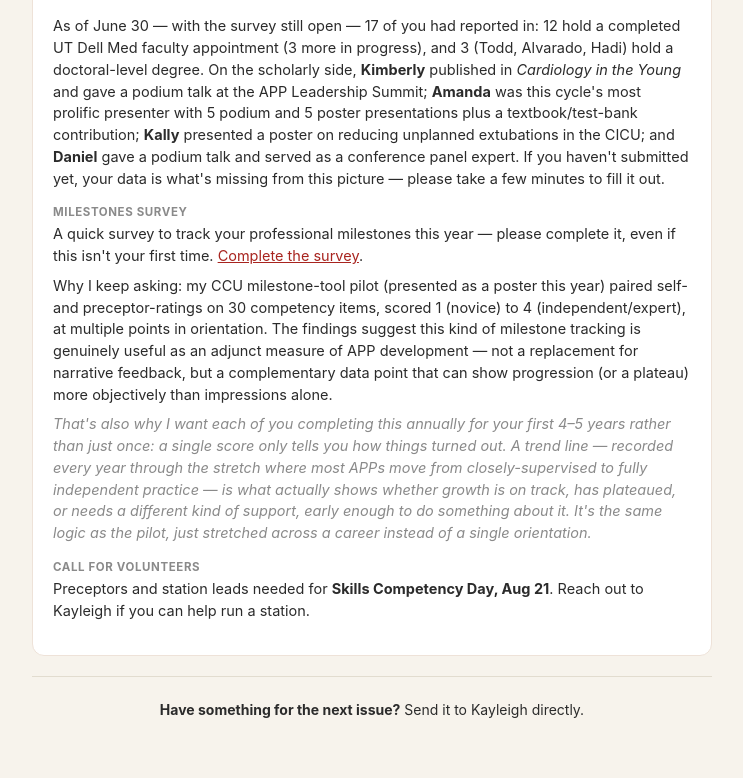
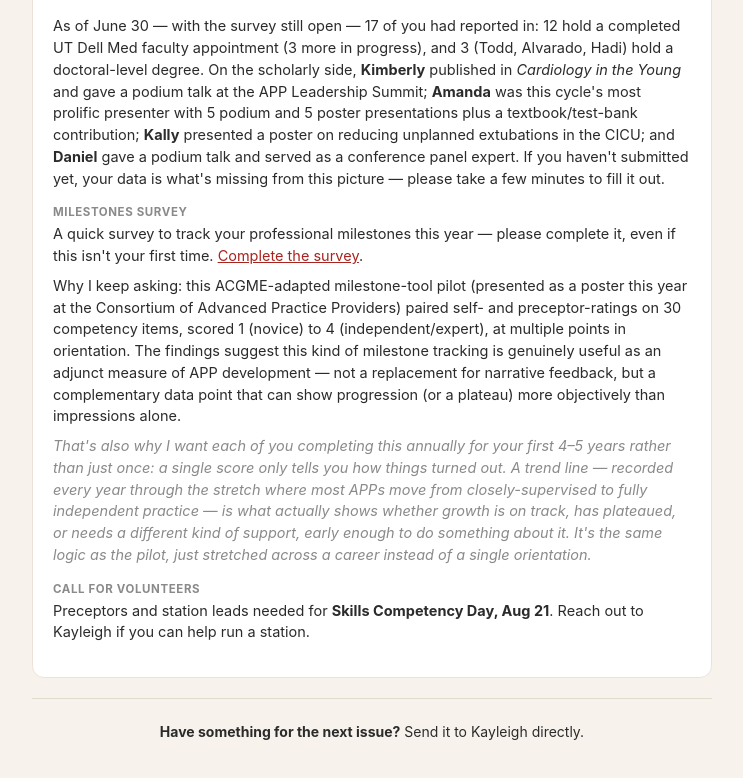
Before and after one commit to kayleighatodd-88/TCPCHD-APP-Newsletter, a plain HTML site: page index.html in a window 1280 px wide. Shown: the part 4375-5153 px from the top of the page, without its empty margins (268-1011 px from the left). Drawn offline with Linux system fonts and the light colour scheme.

Commit message:
Revise milestone-tool pilot description in index.html
Updated the text in the milestone-tool pilot description for clarity and context.

```diff
--- a/index.html
+++ b/index.html
@@ -463,7 +463,7 @@
       <div class="item">
         <div class="label">Milestones Survey</div>
         <div class="body-text">A quick survey to track your professional milestones this year — please complete it, even if this isn't your first time. <a href="https://forms.gle/MeTamFDL9V94yK9K7">Complete the survey</a>.</div>
-        <div class="body-text" style="margin-top:8px;">Why I keep asking: my CCU milestone-tool pilot (presented as a poster this year) paired self- and preceptor-ratings on 30 competency items, scored 1 (novice) to 4 (independent/expert), at multiple points in orientation. The findings suggest this kind of milestone tracking is genuinely useful as an adjunct measure of APP development — not a replacement for narrative feedback, but a complementary data point that can show progression (or a plateau) more objectively than impressions alone.</div>
+        <div class="body-text" style="margin-top:8px;">Why I keep asking: this ACGME-adapted milestone-tool pilot (presented as a poster this year at the Consortium of Advanced Practice Providers) paired self- and preceptor-ratings on 30 competency items, scored 1 (novice) to 4 (independent/expert), at multiple points in orientation. The findings suggest this kind of milestone tracking is genuinely useful as an adjunct measure of APP development — not a replacement for narrative feedback, but a complementary data point that can show progression (or a plateau) more objectively than impressions alone.</div>
         <div class="body-text muted" style="margin-top:8px;">That's also why I want each of you completing this annually for your first 4–5 years rather than just once: a single score only tells you how things turned out. A trend line — recorded every year through the stretch where most APPs move from closely-supervised to fully independent practice — is what actually shows whether growth is on track, has plateaued, or needs a different kind of support, early enough to do something about it. It's the same logic as the pilot, just stretched across a career instead of a single orientation.</div>
       </div>
       <div class="item">
```
